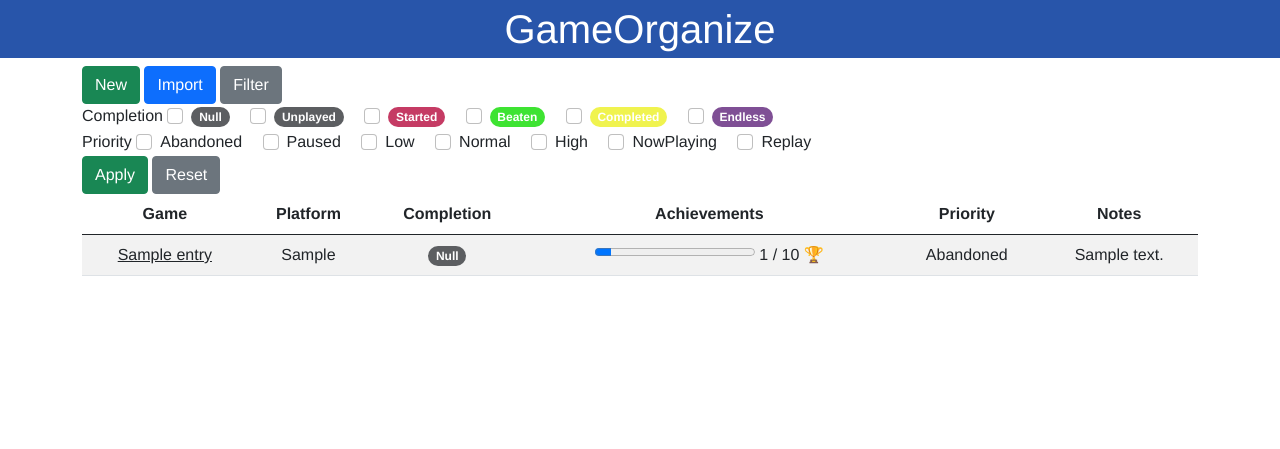
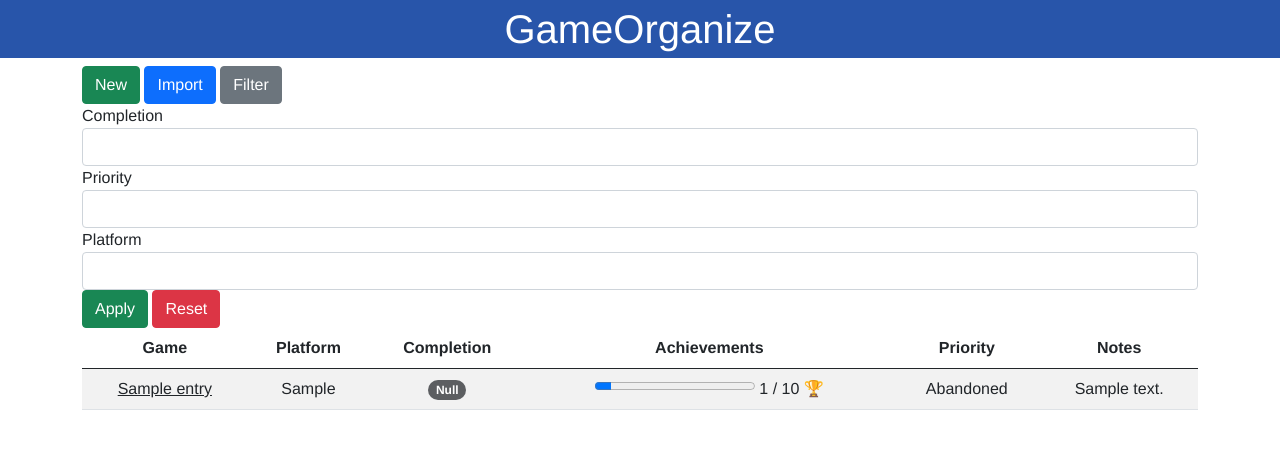
Before and after one commit to willdobbies/gameorganize, a Flask app: page / in a window 1280 px wide, after a click on "Filter". Shown: the top 449 px of the page. Run offline with Flask 3, Linux system fonts and the light colour scheme; tables that the repository leaves empty hold one stand-in row (values such as "Sample post"); some libraries are stand-ins or nearby versions.

Commit message:
Add more filter options

```diff
--- a/src/gameorganize/app.py
+++ b/src/gameorganize/app.py
@@ -136,8 +136,12 @@ def game_import():
     'import.html'
   )
 
-@app.route("/")
+@app.route("/", methods=['GET', 'POST'])
 def all_games():
+  if request.method == 'POST':
+    print(request.form.to_dict())
+    return redirect(url_for("all_games"))
+
   args = request.args
   filters = []
 
@@ -148,13 +152,16 @@ def all_games():
   if("cheev" in args):
     filters.append(args.get("cheev") <= GameEntry.cheev)
 
-  print(filters)
+  #really ugly 'get all platforms' method. TODO: Make seperate table
+  all_platforms=[plat[0] for plat in db.session.query(GameEntry.platform).distinct()]
+  all_games=db.session.query(GameEntry).filter(*filters)
 
-  all_games=db.session.query(GameEntry).filter(*filters)
+  print(all_platforms)
 
   return render_template(
     'list.html',
     all_games=all_games,
+    all_platforms=all_platforms,
     Completion=Completion,
     Priority=Priority
   )
--- a/src/gameorganize/templates/base.html
+++ b/src/gameorganize/templates/base.html
@@ -11,7 +11,7 @@
     {% include "header.html" %}
     {% with messages = get_flashed_messages() %}
       {% if messages %}
-        <ul class=flashes>
+        <ul class="alert alert-secondary" role="alert">
         {% for message in messages %}
           <li>{{ message }}</li>
         {% endfor %}
--- a/src/gameorganize/templates/filter.html
+++ b/src/gameorganize/templates/filter.html
@@ -1,11 +1,12 @@
 <button data-toggle="collapse" data-target="#filter" class="btn btn-secondary">Filter</button>
 <div id="filter" class="collapse">
     <form action="" method="post">
-        <div class="form-group">
+        <!--TEMP DISABLE MULTI COMPLETION/PRIO SELECTION -->
+        <!--div class="form-group">
             <label for="name">Completion</label>
             {% for type in Completion %}
                 <div class="form-check form-check-inline">
-                    <input class="form-check-input" type="checkbox" id="platforms" value="completion">
+                    <input class="form-check-input" type="checkbox" id="completion" name="{{type}}">
                     <label class="form-check-label badge badge-{{ type.name.lower() }}" for="completion">{{type.name}}</label>
                 </div>
             {% endfor %}
@@ -14,14 +15,43 @@
             <label for="name">Priority</label>
             {% for type in Priority %}
                 <div class="form-check form-check-inline">
-                    <input class="form-check-input" type="checkbox" id="priority" value="priority">
+                    <input class="form-check-input" type="checkbox" id="priority" name="{{type}}">
                     <label class="form-check-label" for="priority">{{type.name}}</label>
                 </div>
             {% endfor %}
+        </div-->
+
+        <div class="form-group">
+            <label for="name">Completion</label>
+            <select class="form-control" name="completion">
+                <option></option>
+                {% for type in Completion %}
+                    <option>{{type.name}}</option>
+                {% endfor %}
+            </select>
         </div>
         <div class="form-group">
+            <label for="name">Priority</label>
+            <select class="form-control" name="priority">
+                <option></option>
+                {% for type in Priority %}
+                    <option>{{type.name}}</option>
+                {% endfor %}
+            </select>
+        </div>
+        <div class="form-group">
+            <label for="name">Platform</label>
+            <select class="form-control" name="platform">
+                <option></option>
+                {% for platform in all_platforms %}
+                    <option>{{platform}}</option>
+                {% endfor %}
+            </select>
+        </div>
+
+        <div class="form-group">
             <button type="submit" class="btn btn-success">Apply</button>
-            <a href="{{ url_for('all_games') }}" class="btn btn-secondary">Reset</a>
+            <a href="{{ url_for('all_games') }}" class="btn btn-danger">Reset</a>
         </div>
     </form>
 </div>
```
